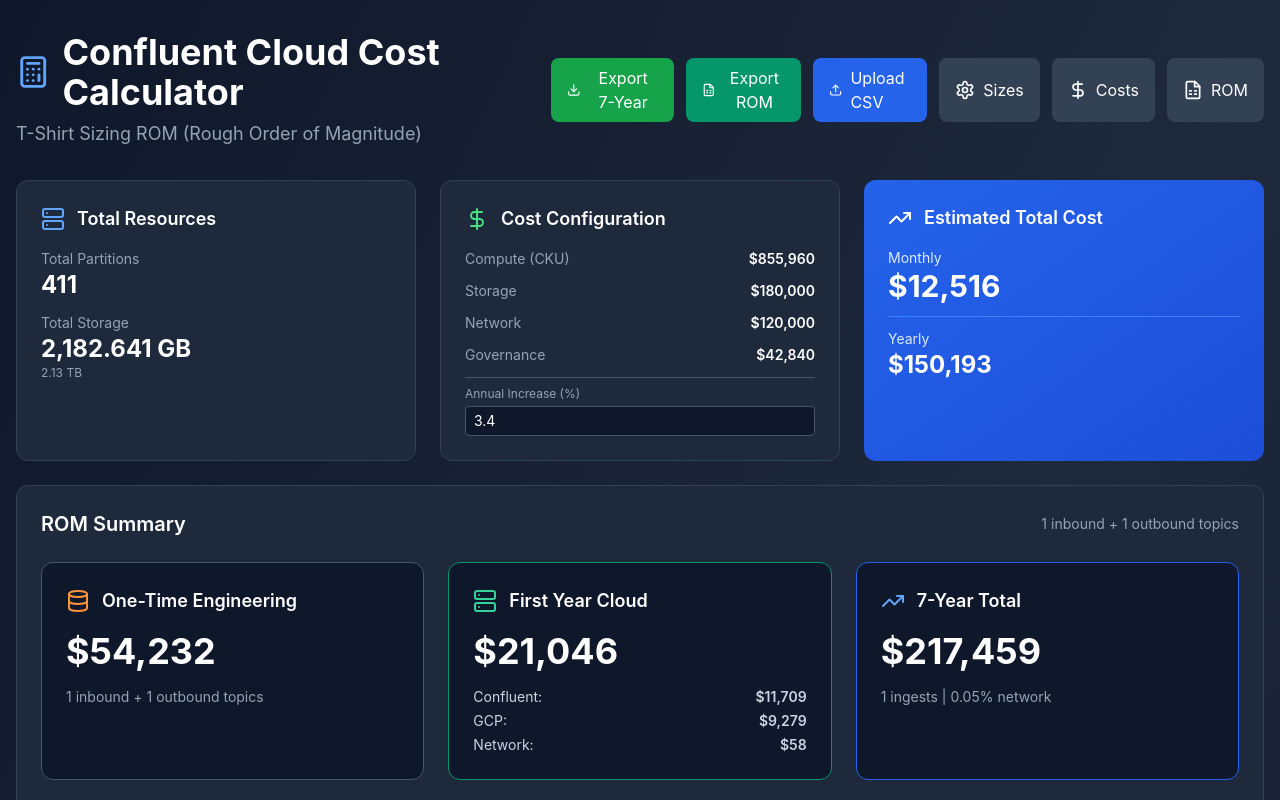
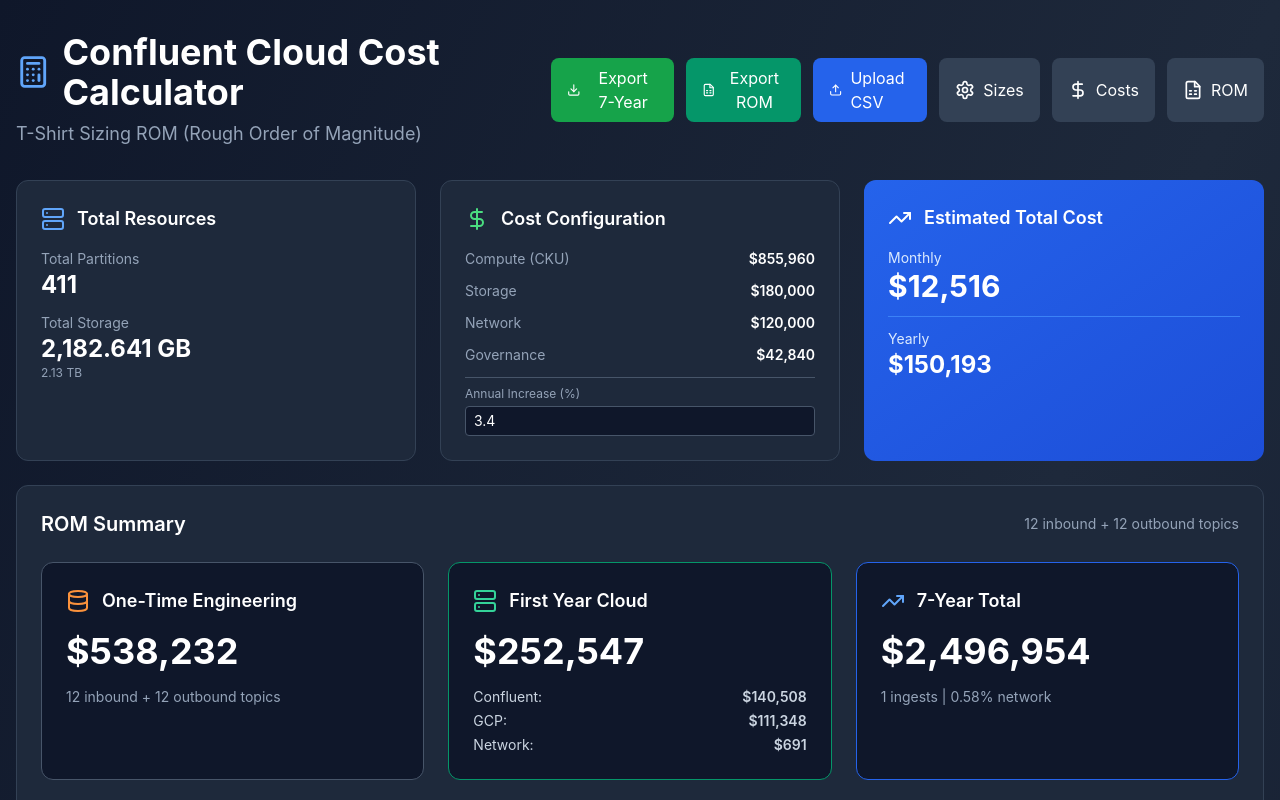
Before and after one commit to usps-dataeng/confluent-cost-calculator, a React (Vite) app: page / in a window 1280 px wide. Shown: the top 800 px of the page. Built offline with nearby package versions, Linux system fonts and the light colour scheme.

Commit message:
Updated App.tsx

```diff
--- a/src/App.tsx
+++ b/src/App.tsx
@@ -47,8 +47,8 @@
 };
 
 const DEFAULT_ROM_CONFIG: ROMConfig = {
-  inboundFeeds: 1,
-  outboundFeeds: 1,
+  inboundFeeds: 12,
+  outboundFeeds: 12,
   deHourlyRate: 80,
   inboundHours: 296,
   outboundHours: 254,
@@ -60,7 +60,7 @@
   startYear: new Date().getFullYear(),
   recordsPerDay: 5000,
   numIngests: 1,
-  feedConfigs: [{ inbound: 1, outbound: 1, partitions: 0.048 }],
+  feedConfigs: [{ inbound: 12, outbound: 12, partitions: 0.576 }],
 };
 
 function App() {
```
